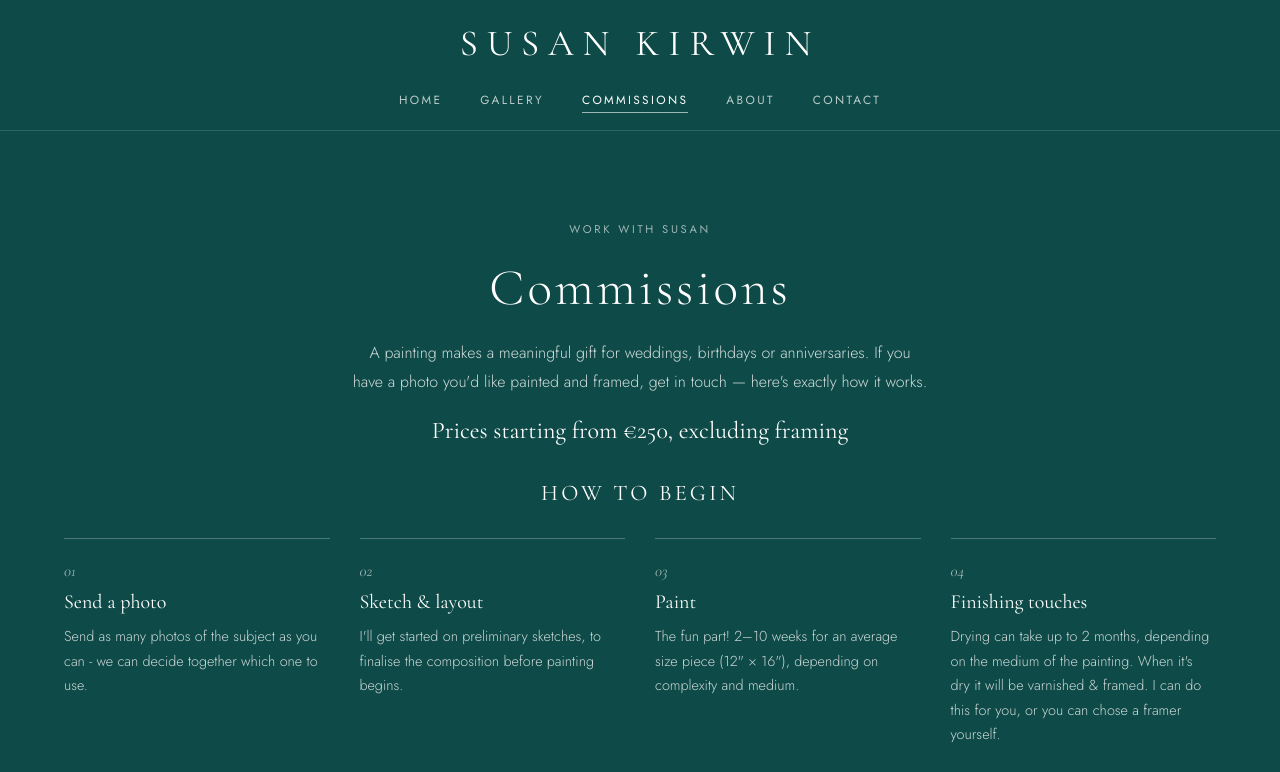
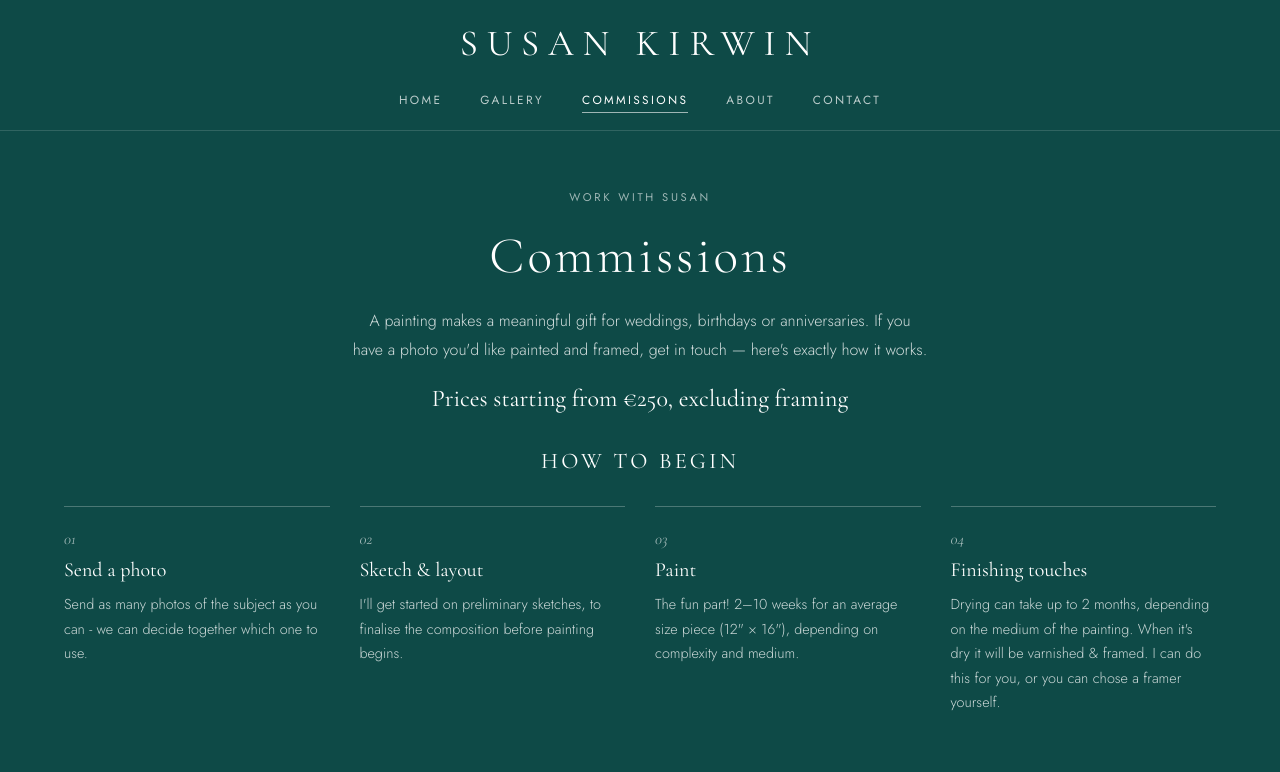
Before and after one commit to mrssusankirwin/mrssusankirwin.github.io, a plain HTML site: page Commissions.dc.html in a window 1280 px wide. Shown: the top 772 px of the page. Drawn offline with nearby package versions, Linux system fonts and the light colour scheme.

Commit message:
Add files via upload

```diff
--- a/Commissions.dc.html
+++ b/Commissions.dc.html
@@ -23,7 +23,7 @@
 </helmet>
 <dc-import name="Nav" current="commissions" hint-size="100%,150px"></dc-import>
 
-<section style="padding:90px 5vw 0;display:flex;flex-direction:column;align-items:center;text-align:center;gap:20px">
+<section style="padding:58px 5vw 0;display:flex;flex-direction:column;align-items:center;text-align:center;gap:20px">
   <span style="font-family:'Jost',sans-serif;font-size:0.7rem;letter-spacing:0.24em;text-transform:uppercase;color:rgba(255,255,255,0.6)">Work With Susan</span>
   <h1 style="font-family:'Cormorant Garamond',serif;font-weight:300;font-size:clamp(2rem,4.6vw,3.2rem);letter-spacing:0.06em;margin:0">Commissions</h1>
   <p style="font-family:'Jost',sans-serif;font-weight:300;max-width:62ch;font-size:1rem;line-height:1.8;margin:0;color:rgba(255,255,255,0.8)">A painting makes a meaningful gift for weddings, birthdays or anniversaries. If you have a photo you'd like painted and framed, get in touch — here's exactly how it works.</p>
```
